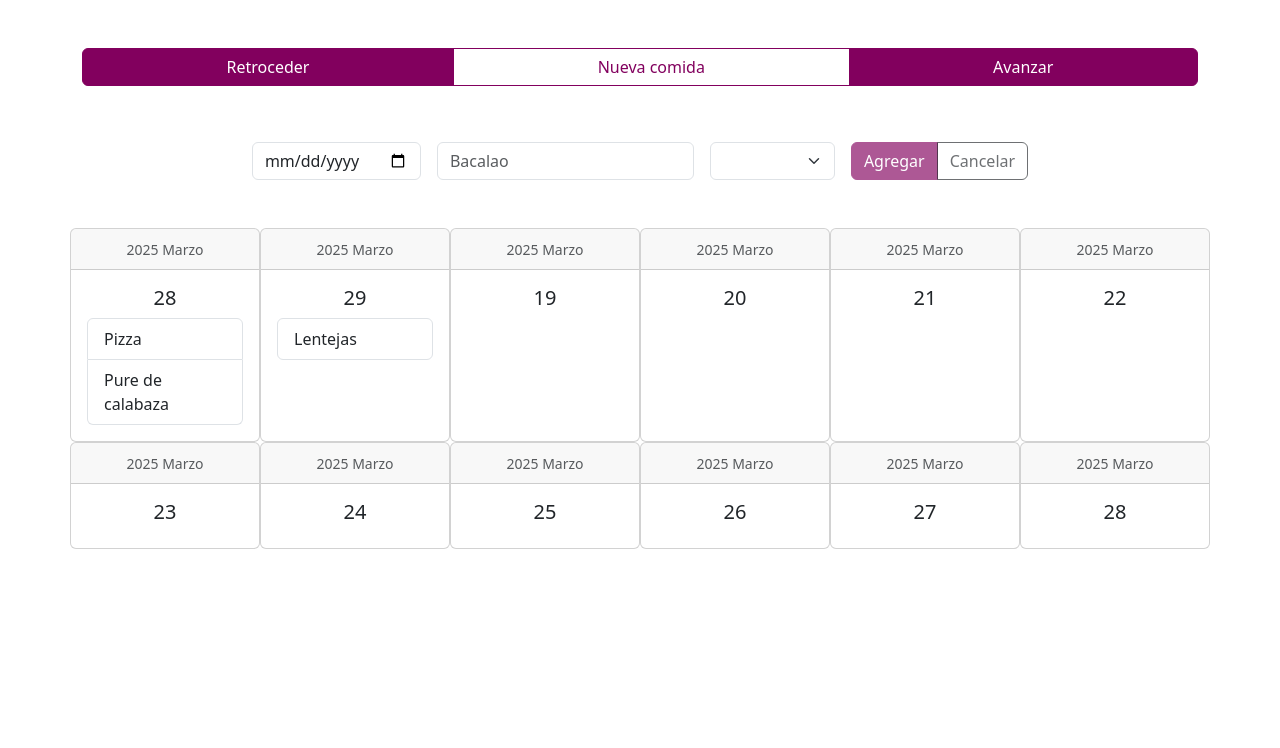
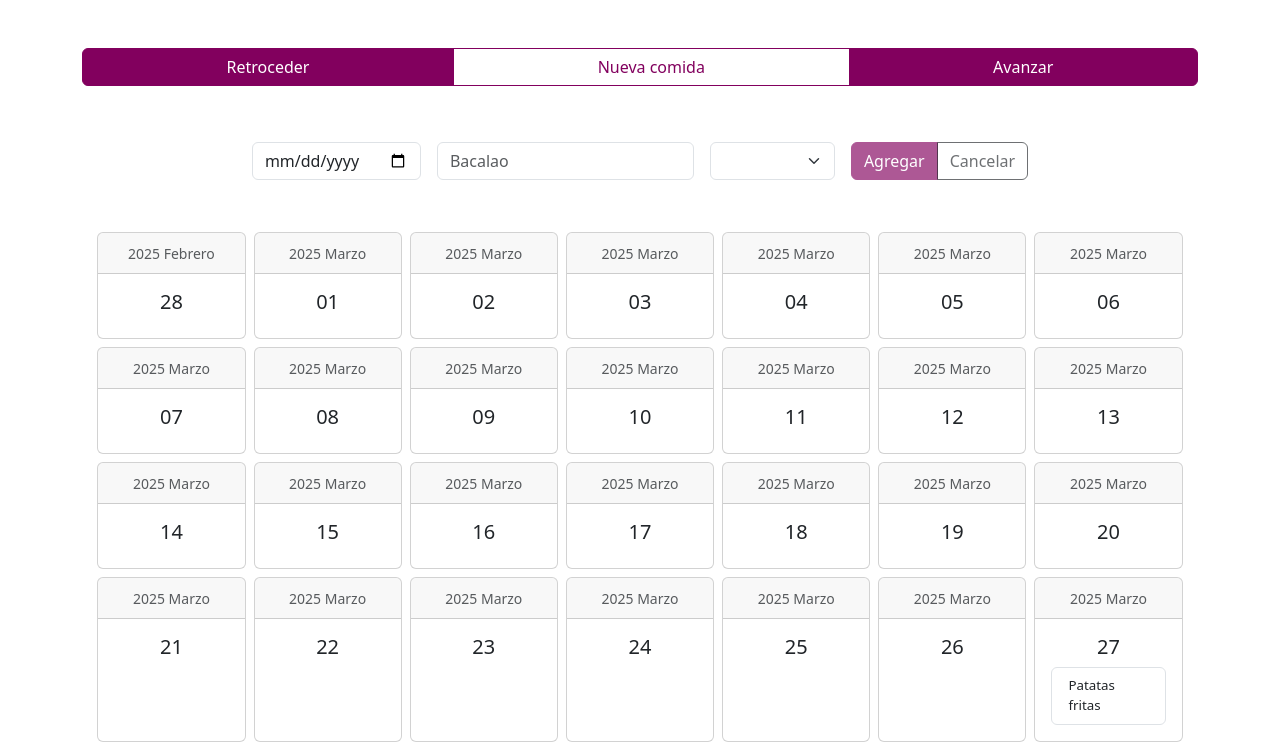
Before and after one commit to JokinU-96/lm-vuejs-menu-mensual-GitHub, a Vue app in the folder Dieta/: page / in a window 1280 px wide. Shown: the top 748 px of the page. Built offline with nearby package versions, Linux system fonts and the light colour scheme.

Commit message:
Acabando

```diff
--- a/Dieta/src/components/Calendario.vue
+++ b/Dieta/src/components/Calendario.vue
@@ -9,7 +9,7 @@ store.visualizarCalendario()
 </script>
 
 <template>
-    <div class="row mt-5">
+    <div class="row mt-5 justify-content-center">
         <Dia v-for="dia in store.calendario" :key="dia.fecha" :dia="dia"></Dia>
     </div>
 </template>
--- a/Dieta/src/components/Dia.vue
+++ b/Dieta/src/components/Dia.vue
@@ -1,12 +1,34 @@
 <script setup>
+import {parseISO} from "date-fns";
+import {useCalendario} from "@/stores/Calendario.js";
+
+const store = useCalendario();
+
 defineProps({
     dia: Object,
 })
 
+const fechaActual = new Date();
+
+const hoy = store.formatearFecha(new Date()).toString().replaceAll("-", "");
+
+
 </script>
 
 <template>
-    <div class="card col-2 px-0">
+
+    <div class="card col-2 px-0 mx-1 my-1" style="width:13%;" v-if="hoy === dia.fecha">
+        <div class="card-header bg-dark text-center">
+            <small class="text-light">{{ dia.anyo }} {{ dia.mes }}</small>
+        </div>
+        <div class="card-body">
+            <h5 class="card-title text-center">{{ dia.dia }}</h5>
+            <ul class="list-group">
+                <li class="list-group-item" v-for="comida in dia.comidas" :key="comida.comidaId">{{comida.nombre}}</li>
+            </ul>
+        </div>
+    </div>
+    <div class="card col-2 px-0 mx-1 my-1" style="width:13%;" v-else>
         <div class="card-header text-center">
             <small class="text-muted">{{ dia.anyo }} {{ dia.mes }}</small>
         </div>
@@ -20,5 +42,7 @@ defineProps({
 </template>
 
 <style scoped>
-
+    li {
+        font-size: smaller;
+    }
 </style>
--- a/Dieta/src/components/nuevaComida.vue
+++ b/Dieta/src/components/nuevaComida.vue
@@ -12,19 +12,18 @@ const orden = ref('')
 
 
 const guardar = () => {
-    console.log(fechaComida.value)
-    const fecha = parseISO(fechaComida.value);
+    const fecha = parseISO(fechaComida.value).toString();
     const anyo = format(fecha, 'yyyy');
     const mes = format(fecha, 'MM');
-    const dia = format(fecha, 'dd')
+    const dia = format(fecha, 'dd');
 
     const nuevaComida = {
         userId: 1, //Cada día podrá haber más de una comida, con un máximo de 5.
-        comidaId: fechaComida.value.toString().concat("-").concat(orden.value.toString()), //La intención que tengo es encadenar el index de cada comida con su fecha.
+        comidaId: fechaComida.value.toString().concat(orden.value.toString()), //La intención que tengo es encadenar el index de cada comida con su fecha.
         nombre: nombre.value, //Nombre del plato.
         orden: orden.value //Indica si es desayuno, almuerzo, comida, merienda o cena (del 1 al 5)
     }
-    store.agregar(nuevaComida, fechaComida.value.toString(), anyo, mes.toString(), dia);
+    store.agregar(nuevaComida, fechaComida.value.toString().replaceAll("-",""), anyo, mes.toString(), dia);
     limpiar();
 }
 
--- a/Dieta/src/data/calendario.json
+++ b/Dieta/src/data/calendario.json
@@ -1,27 +1,40 @@
 [
-
     {
-        "fecha": "2025-03-28",
+        "fecha": "20250327",
+        "anyo": "2025",
+        "mes": "Marzo",
+        "dia": "27",
+        "comidas": [
+            {
+                "userId": 1,
+                "comidaId": "202503273",
+                "nombre": "Patatas fritas",
+                "orden": 3
+            }
+        ]
+    },
+    {
+        "fecha": "20250328",
         "anyo": "2025",
         "mes": "Marzo",
         "dia": "28",
         "comidas": [
             {
                 "userId": 1,
-                "comidaId": "2025-03-28-5",
+                "comidaId": "202503285",
                 "nombre": "Pizza",
                 "orden": 5
             },
             {
                 "userId": 1,
-                "comidaId": "2025-03-28-3",
+                "comidaId": "202503283",
                 "nombre": "Pure de calabaza",
                 "orden": 3
             }
         ]
     },
     {
-        "fecha": "2025-03-29",
+        "fecha": "20250329",
         "anyo": "2025",
         "mes": "Marzo",
         "dia": "29",
--- a/Dieta/src/stores/Calendario.js
+++ b/Dieta/src/stores/Calendario.js
@@ -1,63 +1,52 @@
-import { defineStore } from 'pinia';
-import { computed, ref } from 'vue';
+import {defineStore} from 'pinia';
+import {computed, ref} from 'vue';
 import datos from '@/data/calendario.json';
-import {getDate} from "date-fns";
+import {format, getDate} from "date-fns";
+import calendario from "@/components/Calendario.vue";
 
 export const useCalendario = defineStore('Comidas', () => {
     const calendario = ref(JSON.parse(localStorage.getItem('dias')) ?? datos);
 
-    const numDias = computed(() => datos.value.length);
-    const siguienteId = computed(() => datos.value.length + 1);
 
-    function visualizarCalendario(){
+    function visualizarCalendario() {
+
+        const fechaInicio = new Date();
+        fechaInicio.setDate(fechaInicio.getDate() - fechaInicio.getDate());
+
         const fechaActual = new Date();
+        fechaActual.getMonth()
 
-        console.log(fechaActual.getDate() + ' es el número del día de hoy.')
-
-        let intervalo = new Date();
-        intervalo.setDate(intervalo.getDate() - 10);
-
-        console.log(intervalo.getDate() + ' hace 10 días')
-
-        for (intervalo; fechaActual.getDate() > intervalo.getDate(); (intervalo.setDate(intervalo.getDate() + 1))){
+        let offset = 35 - fechaActual.getDate() //7 dias x 4 semanas = 35 dias por hoja del calendario
 
 
-            const anyo = intervalo.getFullYear().toString()
-            const mes = (intervalo.getMonth() + 1).toString().padStart(2, '0')
-            const dia = intervalo.getDate().toString().padStart(2, '0')
-
-
-            const fechaFormateada = anyo.concat('-').concat(mes).concat('-').concat(dia)
-
-            const undia = {
-                "fecha": fechaFormateada,
-                "anyo": anyo,
-                "mes": mesAletras(mes),
-                "dia": dia,
-                "comidas": []
+        for (fechaInicio.getDate(); fechaActual.getDate() >= fechaInicio.getDate(); fechaInicio.setDate(fechaInicio.getDate() + 1)) {
+            if (existeFecha(formatearFecha(fechaInicio), calendario) || existeFecha(formatearFecha(fechaInicio), calendario) === 0) {
+                //console.log(fechaInicio + ' Esta fecha se almacenó previamente.')
+            } else {
+                calendario.value.push(anyadirDia(fechaInicio));
             }
-
-            calendario.value.push(undia)
         }
 
+        for (let i = 1; offset > i; i++) {
+            fechaActual.setDate(fechaActual.getDate() + 1)
+            if (!existeFecha(formatearFecha(fechaActual), calendario)) {
+                calendario.value.push(anyadirDia(fechaActual))
+            }
+        }
+
+        console.log(calendario.value.sort((a, b) => a.fecha - b.fecha));
+
+        localStorage.setItem('dias', JSON.stringify(calendario.value));
     }
 
-    function agregar(nuevaComida, fechaComida, anyo, mes, dia){
+    function agregar(nuevaComida, fechaComida, anyo, mes, dia) {
 
         //console.log(fechaComida);
         //console.log(nuevaComida);
 
-        let encontrado = false;
-
-        for (let i = 0; i < calendario.value.length; i++){
-            //console.log(calendario.value[i].fecha);
-            if (calendario.value[i].fecha === fechaComida){
-                calendario.value[i].comidas.push(nuevaComida);
-                encontrado = true;
-            }
-        }
-
-        if (!encontrado){
+        if (existeFecha(fechaComida, calendario)) {
+            calendario.value[existeFecha(fechaComida, calendario)].comidas.push(nuevaComida)
+        } else {
             const nuevoDia = {
                 "fecha": fechaComida,
                 "anyo": anyo,
@@ -65,17 +54,42 @@ export const useCalendario = defineStore('Comidas', () => {
                 "dia": dia,
                 "comidas": [nuevaComida]
             }
-            //console.log(nuevoDia)
+            console.log(nuevoDia)
             calendario.value.push(nuevoDia)
         }
 
         localStorage.setItem('dias', JSON.stringify(calendario.value));
     }
 
-    return { calendario, siguienteId, numDias, agregar, visualizarCalendario };
+    function formatearFecha(fecha) {
+
+        const anyo = fecha.getFullYear().toString()
+        const mes = (fecha.getMonth() + 1).toString().padStart(2, '0')
+        const dia = fecha.getDate().toString().padStart(2, '0')
+
+        return anyo.concat(mes).concat(dia)
+
+    }
+
+    function anyadirDia(nuevafecha) {
+
+        const anyo = nuevafecha.getFullYear().toString()
+        const mes = (nuevafecha.getMonth() + 1).toString().padStart(2, '0')
+        const dia = nuevafecha.getDate().toString().padStart(2, '0')
+
+        return {
+            "fecha": formatearFecha(nuevafecha),
+            "anyo": anyo,
+            "mes": mesAletras(mes),
+            "dia": dia,
+            "comidas": []
+        }
+    }
+
+    return {calendario, agregar, visualizarCalendario, formatearFecha};
 })
 
-function mesAletras(mes){
+function mesAletras(mes) {
     if (mes === "01") {
         mes = "Enero";
     } else if (mes === "02") {
@@ -105,3 +119,18 @@ function mesAletras(mes){
     }
     return mes
 }
+
+
+function existeFecha(fechaPerdidaFormateada, calendario) {
+    for (let i = 0; i < calendario.value.length; i++) {
+        if (calendario.value[i].fecha === fechaPerdidaFormateada) {
+            //console.log(fechaPerdidaFormateada)
+            return i;
+        }
+    }
+    return false;
+}
+
+function compararNumeros(a, b) {
+    a - b;
+}
```
